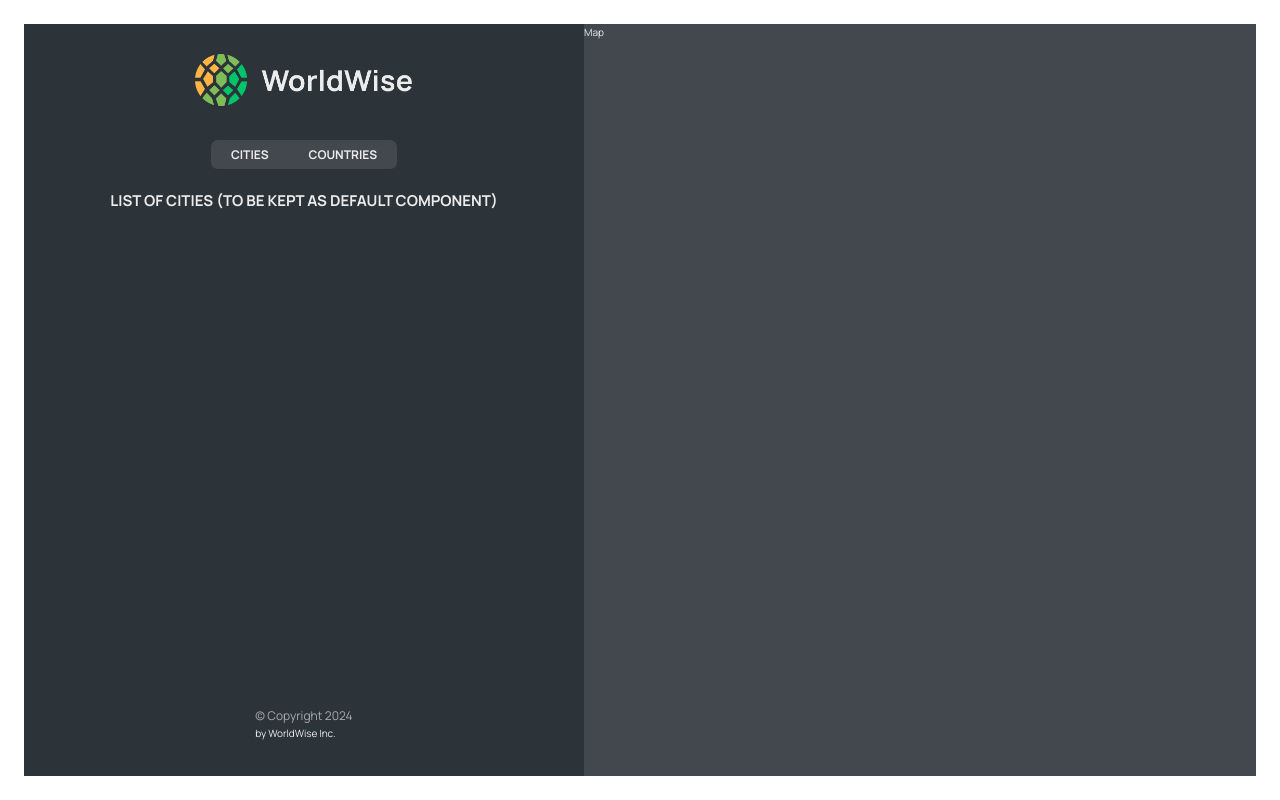
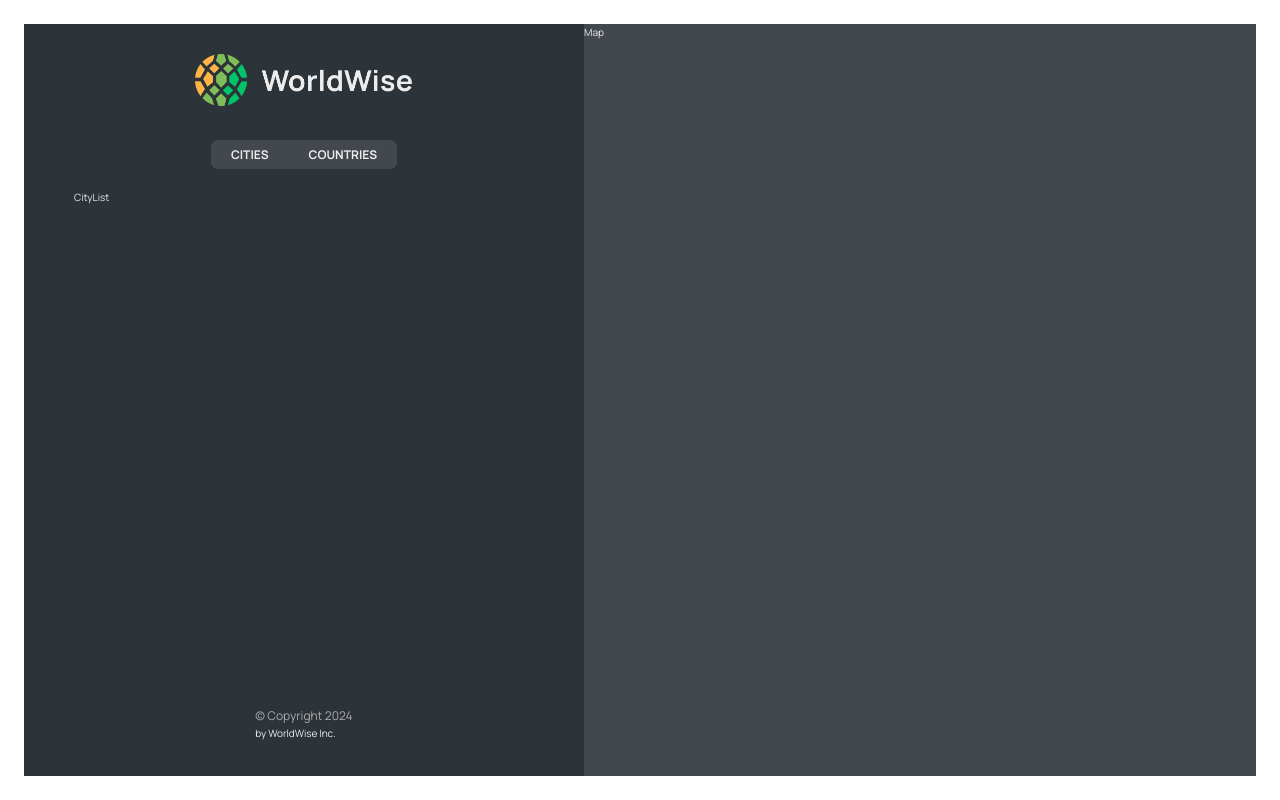
Before and after one commit to emmeiwhite/13-world-wise-react-project, a React (Vite) app: page /app in a window 1280 px wide. Built offline with nearby package versions, Linux system fonts and the light colour scheme; data requests are answered from the project's data file.

Commit message:
imran-2.2 fetching cities local data for tesing purpose

```diff
--- a/src/App.jsx
+++ b/src/App.jsx
@@ -5,8 +5,40 @@ import Product from './pages/Product'
 import PageNotFound from './pages/PageNotFound'
 import AppLayout from './pages/AppLayout'
 import Login from './pages/Login'
+import CityList from './components/CityList'
+import { useState, useEffect } from 'react'
 
+const BASE_URL = 'http://localhost:8000'
 const App = () => {
+  const [cities, setCities] = useState([])
+  const [loading, setLoading] = useState(true)
+  const [error, setError] = useState(null)
+
+  useEffect(() => {
+    const fetchCities = async () => {
+      try {
+        setLoading(true)
+        setError(null)
+
+        const response = await fetch(`${BASE_URL}/cities`)
+
+        console.log(response)
+        if (!response.ok) {
+          throw new Error(`HTTP Error! Status: ${response.status}`)
+        }
+
+        const data = await response.json()
+        console.log(data)
+        setCities(data)
+      } catch (err) {
+        setError(err.message)
+      } finally {
+        setLoading(false)
+      }
+    }
+
+    fetchCities()
+  }, [])
   return (
     <BrowserRouter>
       <Routes>
@@ -36,11 +68,23 @@ const App = () => {
           {/* Adding the index route for /app when no child route matches */}
           <Route
             index
-            element={<h2>LIST OF CITIES (TO BE KEPT AS DEFAULT COMPONENT) </h2>}
+            element={
+              <CityList
+                loading={loading}
+                cities={cities}
+                error={error}
+              />
+            }
           />
           <Route
             path="cities"
-            element={<h2>List of Cities</h2>}
+            element={
+              <CityList
+                loading={loading}
+                cities={cities}
+                error={error}
+              />
+            }
           />
 
           <Route
--- /dev/null
+++ b/src/components/CityList.jsx
@@ -0,0 +1,6 @@
+import styles from './CityList.module.css'
+
+const CityList = () => {
+  return <ul className={styles.cityList}>CityList</ul>
+}
+export default CityList
--- /dev/null
+++ b/src/components/CityList.module.css
@@ -0,0 +1,15 @@
+.cityList {
+  width: 100%;
+  height: 65vh;
+  list-style: none;
+  overflow-y: scroll;
+  overflow-x: hidden;
+
+  display: flex;
+  flex-direction: column;
+  gap: 1.4rem;
+}
+
+.cityList::-webkit-scrollbar {
+  width: 0;
+}
--- /dev/null
+++ b/src/components/tabs/TabsPractice.jsx
@@ -0,0 +1,4 @@
+const TabsPractice = () => {
+  return <div>Tabs Practice!!</div>
+}
+export default TabsPractice
--- a/src/pages/HomePage.jsx
+++ b/src/pages/HomePage.jsx
@@ -1,6 +1,7 @@
 import { Link } from 'react-router-dom'
 import styles from './Homepage.module.css'
 import PageNav from '../components/PageNav'
+import TabsPractice from '../components/tabs/TabsPractice'
 
 export default function Homepage() {
   return (
@@ -22,6 +23,8 @@ export default function Homepage() {
           Starting tracking now
         </Link>
       </section>
+
+      <TabsPractice />
     </main>
   )
 }
```
Also changed, not shown: src/components/tabs/Tab.jsx (added).
